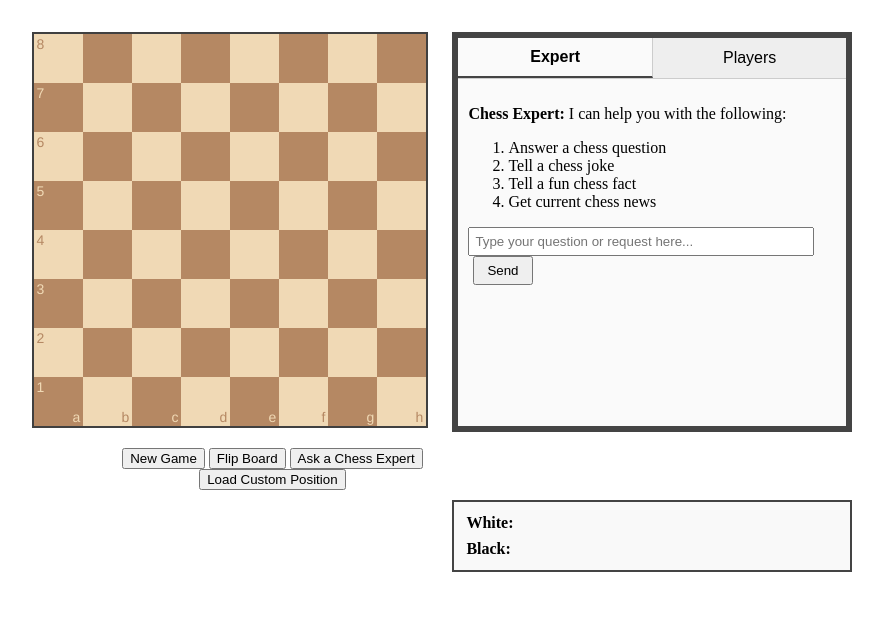
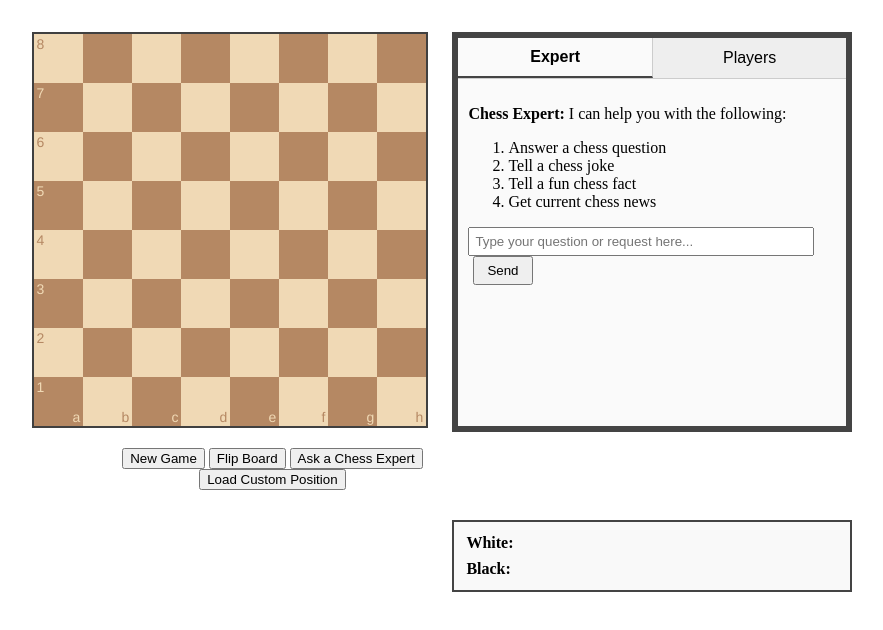
Before and after one commit to RouseRo/Chess-ai-app, a website: page ui/index.html in a window 1280 px wide. Shown: the whole page, without its empty margins (102-985 px from the left). Drawn offline with nearby package versions, Linux system fonts and the light colour scheme.

Commit message:
I set the player-info margin-top back to 20px.  It's still a little to low but the no value seems to move it up.

```diff
--- a/ui/index.html
+++ b/ui/index.html
@@ -65,7 +65,7 @@
       width: 400px;
       border: 2px solid #444;
       margin-left: calc(10% + 420px);
-      margin-top: 0;
+      margin-top: 20px; /* aligns with controls */
       margin-bottom: 16px;
       padding: 12px;
       background: #f9f9f9;
@@ -83,7 +83,7 @@
         <button id="chessExpertBtn">Ask a Chess Expert</button>
         <button id="loadPositionBtn">Load Custom Position</button>
       </div>
-      </div>
+    </div>
     <div id="side-panel">
       <div class="tab-buttons">
         <button class="tab-btn active" onclick="showTab('expert-tab', event)">Expert</button>
@@ -210,23 +210,13 @@
       </div>
     </div>
   </div>
-  <!-- Player info box below tab panel -->
-  <div id="player-info" style="
-    width:400px;
-    border:2px solid #444;
-    margin-left:calc(10% + 420px);
-    margin-top:0;
-    margin-bottom:16px;
-    padding:12px;
-    background:#f9f9f9;
-    box-sizing:border-box;
-  ">
+  <div id="player-info">
     <div style="margin-bottom:8px; text-align:left; font-weight:bold;">
       White: <span id="player-info-white"></span>
-  </div>
-  <div style="text-align:left; font-weight:bold;">
-    Black: <span id="player-info-black"></span>
-  </div>
+    </div>
+    <div style="text-align:left; font-weight:bold;">
+      Black: <span id="player-info-black"></span>
+    </div>
   </div>
   <script src="https://code.jquery.com/jquery-3.7.1.min.js"></script>
   <script src="chessboard.js"></script>
```
